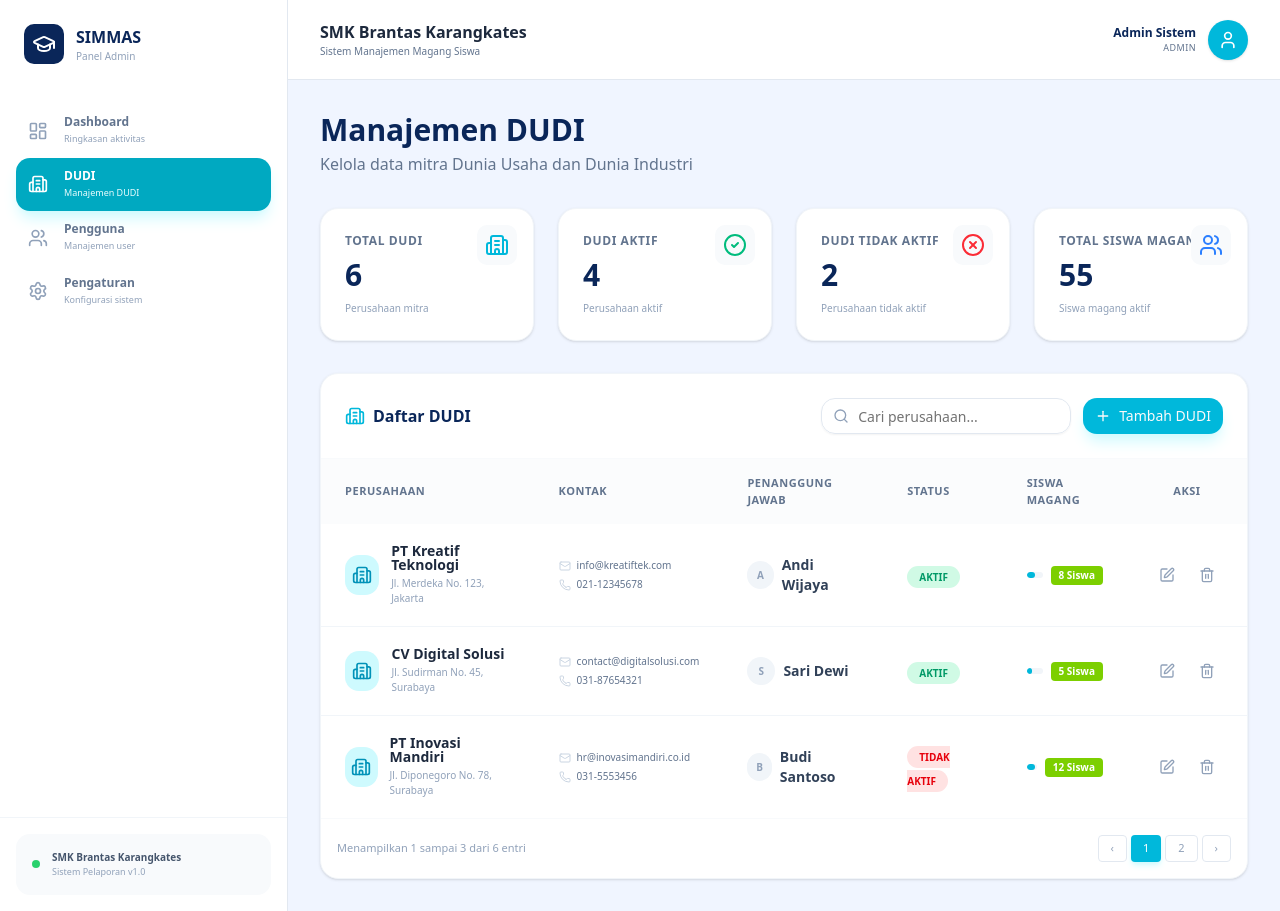
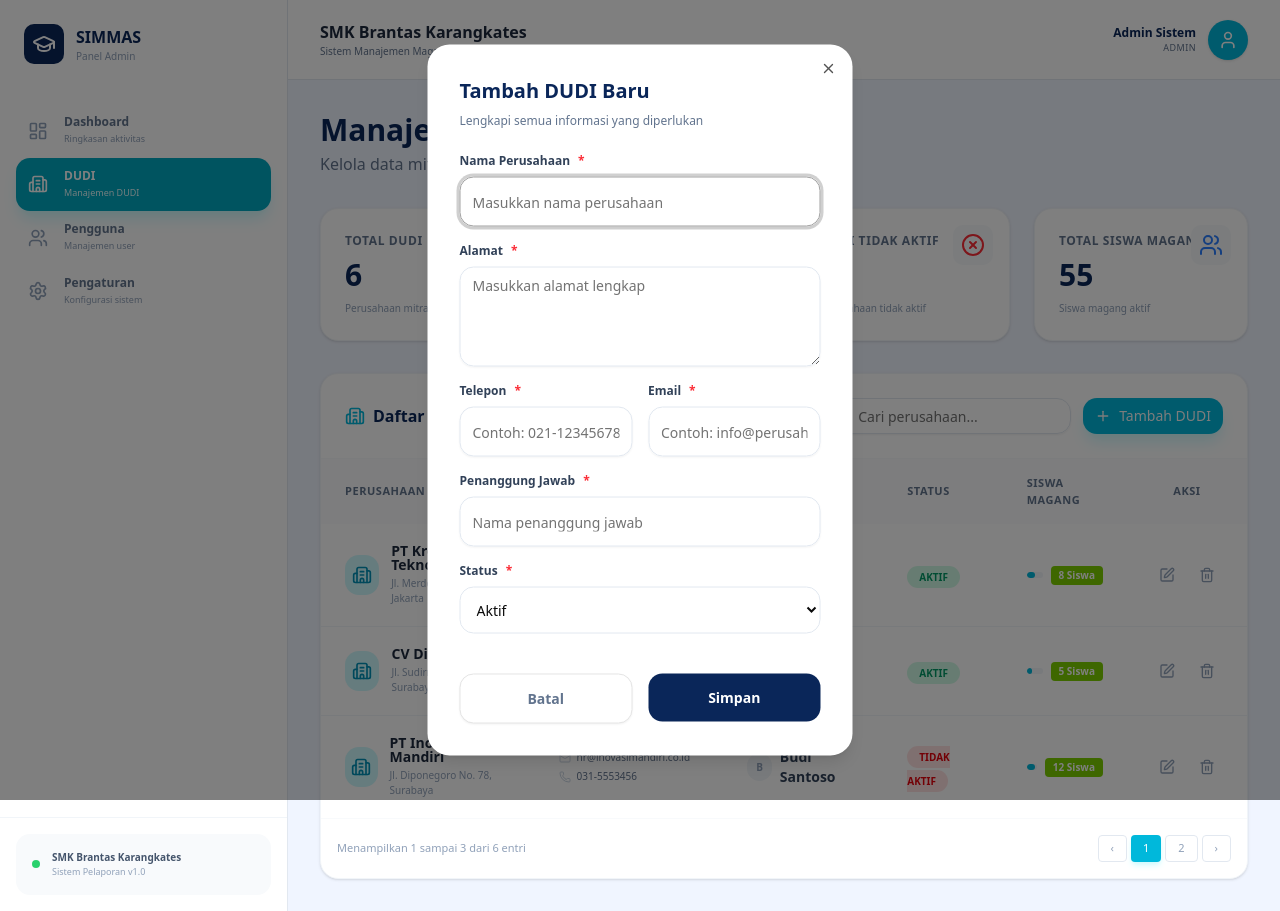
Before and after one commit to monicabelajar17/Aplikasi-Management-Magang, a Next.js app: page /dashboard/admin/dudi in a window 1280 px wide. Both pictures are taken after a click on the button "Tambah DUDI". Built offline with nearby package versions, Linux system fonts and the light colour scheme.

Commit message:
UI Tambah DUDI (Admin)

```diff
--- a/app/dashboard/admin/dudi/page.tsx
+++ b/app/dashboard/admin/dudi/page.tsx
@@ -16,6 +16,15 @@ import {
 } from "lucide-react"
 import { Button } from "@/components/ui/button"
 import { Input } from "@/components/ui/input"
+import { Textarea } from "@/components/ui/textarea"
+import {
+  Dialog,
+  DialogContent,
+  DialogHeader,
+  DialogTitle,
+  DialogTrigger,
+} from "@/components/ui/dialog"
+import { Label } from "@/components/ui/label"
 
 export default function ManajemenDudiPage() {
   return (
@@ -48,9 +57,72 @@ export default function ManajemenDudiPage() {
               <Search className="absolute left-3 top-2.5 h-4 w-4 text-slate-400" />
               <Input placeholder="Cari perusahaan..." className="pl-9 w-[250px] border-slate-200 rounded-xl focus-visible:ring-cyan-500" />
             </div>
-            <Button className="bg-cyan-500 hover:bg-cyan-600 rounded-xl gap-2 shadow-lg shadow-cyan-100">
-              <Plus size={18} /> Tambah DUDI
-            </Button>
+            {/* GANTI TOMBOL LAMA DENGAN INI */}
+<Dialog>
+  <DialogTrigger asChild>
+    <Button className="bg-cyan-500 hover:bg-cyan-600 rounded-xl gap-2 shadow-lg shadow-cyan-100">
+      <Plus size={18} /> Tambah DUDI
+    </Button>
+  </DialogTrigger>
+
+  {/* Modal Pop-up dengan background blur otomatis */}
+  <DialogContent className="sm:max-w-[425px] rounded-3xl bg-white p-0 overflow-hidden border-none">
+    <div className="p-8 space-y-6">
+      <DialogHeader>
+        <DialogTitle className="text-xl font-bold text-[#0A2659]">Tambah DUDI Baru</DialogTitle>
+        <p className="text-xs text-slate-500">Lengkapi semua informasi yang diperlukan</p>
+      </DialogHeader>
+
+      <div className="space-y-4">
+        {/* Input Nama Perusahaan */}
+        <div className="space-y-2">
+          <Label className="text-xs font-bold text-slate-700">Nama Perusahaan <span className="text-red-500">*</span></Label>
+          <Input placeholder="Masukkan nama perusahaan" className="rounded-xl border-slate-200 py-6" />
+        </div>
+
+        {/* Input Alamat */}
+        <div className="space-y-2">
+          <Label className="text-xs font-bold text-slate-700">Alamat <span className="text-red-500">*</span></Label>
+          <Textarea placeholder="Masukkan alamat lengkap" className="rounded-xl border-slate-200 min-h-[100px]" />
+        </div>
+
+        <div className="grid grid-cols-2 gap-4">
+          {/* Input Telepon */}
+          <div className="space-y-2">
+            <Label className="text-xs font-bold text-slate-700">Telepon <span className="text-red-500">*</span></Label>
+            <Input placeholder="Contoh: 021-12345678" className="rounded-xl border-slate-200 py-6" />
+          </div>
+          {/* Input Email */}
+          <div className="space-y-2">
+            <Label className="text-xs font-bold text-slate-700">Email <span className="text-red-500">*</span></Label>
+            <Input placeholder="Contoh: info@perusahaan.com" className="rounded-xl border-slate-200 py-6" />
+          </div>
+        </div>
+
+        {/* Input Penanggung Jawab */}
+        <div className="space-y-2">
+          <Label className="text-xs font-bold text-slate-700">Penanggung Jawab <span className="text-red-500">*</span></Label>
+          <Input placeholder="Nama penanggung jawab" className="rounded-xl border-slate-200 py-6" />
+        </div>
+
+        {/* Input Status - Gunakan Select Sesuai Gambar */}
+        <div className="space-y-2">
+          <Label className="text-xs font-bold text-slate-700">Status <span className="text-red-500">*</span></Label>
+          <select className="w-full p-3 rounded-xl border border-slate-200 text-sm focus:outline-none focus:ring-2 focus:ring-cyan-500">
+            <option>Aktif</option>
+            <option>Tidak Aktif</option>
+          </select>
+        </div>
+      </div>
+
+      {/* Action Buttons */}
+      <div className="grid grid-cols-2 gap-4 pt-4">
+        <Button variant="outline" className="rounded-xl py-6 font-bold text-slate-500">Batal</Button>
+        <Button className="bg-[#0A2659] hover:bg-slate-800 text-white rounded-xl py-6 font-bold">Simpan</Button>
+      </div>
+    </div>
+  </DialogContent>
+</Dialog>
           </div>
         </div>
 
--- /dev/null
+++ b/components/ui/dialog.tsx
@@ -0,0 +1,158 @@
+"use client"
+
+import * as React from "react"
+import * as DialogPrimitive from "@radix-ui/react-dialog"
+import { XIcon } from "lucide-react"
+
+import { cn } from "@/lib/utils"
+import { Button } from "@/components/ui/button"
+
+function Dialog({
+  ...props
+}: React.ComponentProps<typeof DialogPrimitive.Root>) {
+  return <DialogPrimitive.Root data-slot="dialog" {...props} />
+}
+
+function DialogTrigger({
+  ...props
+}: React.ComponentProps<typeof DialogPrimitive.Trigger>) {
+  return <DialogPrimitive.Trigger data-slot="dialog-trigger" {...props} />
+}
+
+function DialogPortal({
+  ...props
+}: React.ComponentProps<typeof DialogPrimitive.Portal>) {
+  return <DialogPrimitive.Portal data-slot="dialog-portal" {...props} />
+}
+
+function DialogClose({
+  ...props
+}: React.ComponentProps<typeof DialogPrimitive.Close>) {
+  return <DialogPrimitive.Close data-slot="dialog-close" {...props} />
+}
+
+function DialogOverlay({
+  className,
+  ...props
+}: React.ComponentProps<typeof DialogPrimitive.Overlay>) {
+  return (
+    <DialogPrimitive.Overlay
+      data-slot="dialog-overlay"
+      className={cn(
+        "data-[state=open]:animate-in data-[state=closed]:animate-out data-[state=closed]:fade-out-0 data-[state=open]:fade-in-0 fixed inset-0 z-50 bg-black/50",
+        className
+      )}
+      {...props}
+    />
+  )
+}
+
+function DialogContent({
+  className,
+  children,
+  showCloseButton = true,
+  ...props
+}: React.ComponentProps<typeof DialogPrimitive.Content> & {
+  showCloseButton?: boolean
+}) {
+  return (
+    <DialogPortal data-slot="dialog-portal">
+      <DialogOverlay />
+      <DialogPrimitive.Content
+        data-slot="dialog-content"
+        className={cn(
+          "bg-background data-[state=open]:animate-in data-[state=closed]:animate-out data-[state=closed]:fade-out-0 data-[state=open]:fade-in-0 data-[state=closed]:zoom-out-95 data-[state=open]:zoom-in-95 fixed top-[50%] left-[50%] z-50 grid w-full max-w-[calc(100%-2rem)] translate-x-[-50%] translate-y-[-50%] gap-4 rounded-lg border p-6 shadow-lg duration-200 outline-none sm:max-w-lg",
+          className
+        )}
+        {...props}
+      >
+        {children}
+        {showCloseButton && (
+          <DialogPrimitive.Close
+            data-slot="dialog-close"
+            className="ring-offset-background focus:ring-ring data-[state=open]:bg-accent data-[state=open]:text-muted-foreground absolute top-4 right-4 rounded-xs opacity-70 transition-opacity hover:opacity-100 focus:ring-2 focus:ring-offset-2 focus:outline-hidden disabled:pointer-events-none [&_svg]:pointer-events-none [&_svg]:shrink-0 [&_svg:not([class*='size-'])]:size-4"
+          >
+            <XIcon />
+            <span className="sr-only">Close</span>
+          </DialogPrimitive.Close>
+        )}
+      </DialogPrimitive.Content>
+    </DialogPortal>
+  )
+}
+
+function DialogHeader({ className, ...props }: React.ComponentProps<"div">) {
+  return (
+    <div
+      data-slot="dialog-header"
+      className={cn("flex flex-col gap-2 text-center sm:text-left", className)}
+      {...props}
+    />
+  )
+}
+
+function DialogFooter({
+  className,
+  showCloseButton = false,
+  children,
+  ...props
+}: React.ComponentProps<"div"> & {
+  showCloseButton?: boolean
+}) {
+  return (
+    <div
+      data-slot="dialog-footer"
+      className={cn(
+        "flex flex-col-reverse gap-2 sm:flex-row sm:justify-end",
+        className
+      )}
+      {...props}
+    >
+      {children}
+      {showCloseButton && (
+        <DialogPrimitive.Close asChild>
+          <Button variant="outline">Close</Button>
+        </DialogPrimitive.Close>
+      )}
+    </div>
+  )
+}
+
+function DialogTitle({
+  className,
+  ...props
+}: React.ComponentProps<typeof DialogPrimitive.Title>) {
+  return (
+    <DialogPrimitive.Title
+      data-slot="dialog-title"
+      className={cn("text-lg leading-none font-semibold", className)}
+      {...props}
+    />
+  )
+}
+
+function DialogDescription({
+  className,
+  ...props
+}: React.ComponentProps<typeof DialogPrimitive.Description>) {
+  return (
+    <DialogPrimitive.Description
+      data-slot="dialog-description"
+      className={cn("text-muted-foreground text-sm", className)}
+      {...props}
+    />
+  )
+}
+
+export {
+  Dialog,
+  DialogClose,
+  DialogContent,
+  DialogDescription,
+  DialogFooter,
+  DialogHeader,
+  DialogOverlay,
+  DialogPortal,
+  DialogTitle,
+  DialogTrigger,
+}
--- a/package.json
+++ b/package.json
@@ -9,6 +9,7 @@
     "lint": "eslint"
   },
   "dependencies": {
+    "@radix-ui/react-dialog": "^1.1.15",
     "@radix-ui/react-label": "^2.1.8",
     "@radix-ui/react-slot": "^1.2.4",
     "class-variance-authority": "^0.7.1",
```
Also changed, not shown: 1 other file (tests, documents, lock files or other folders).
